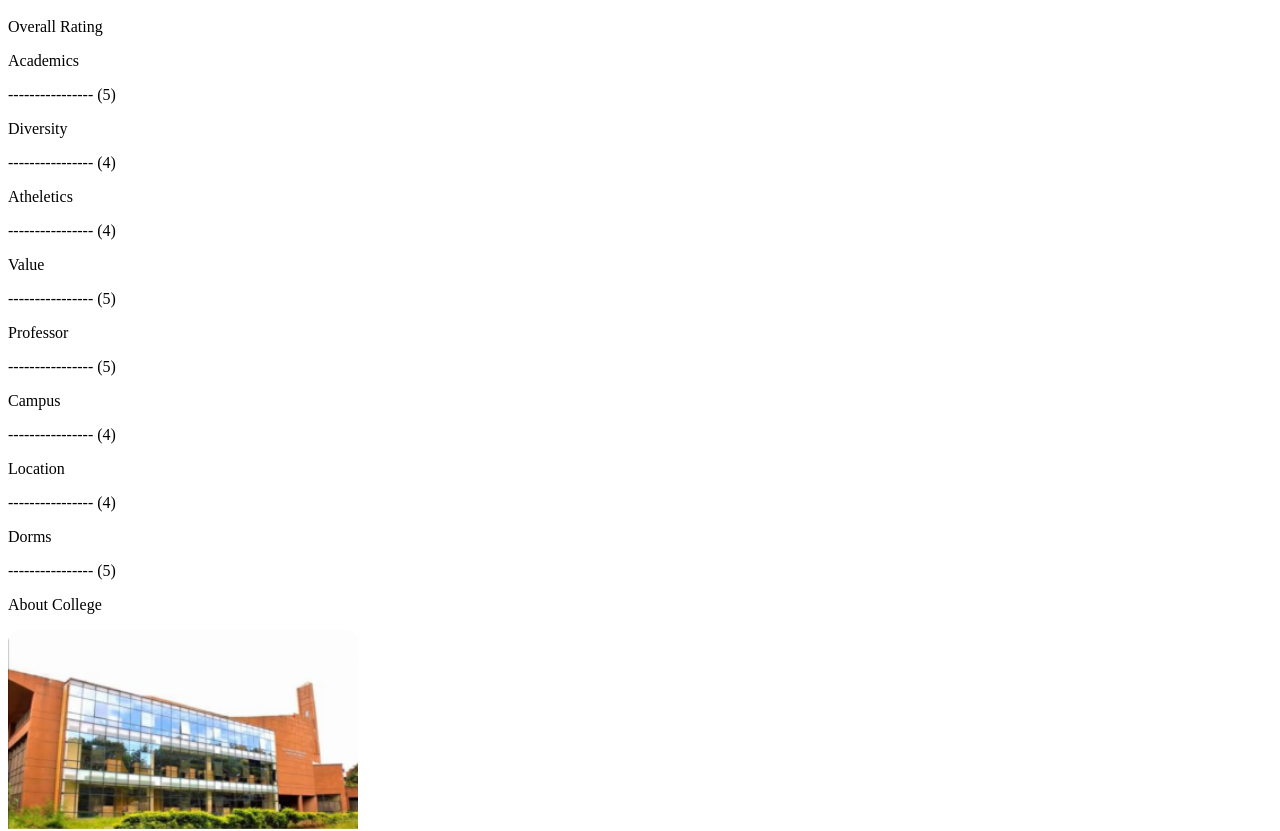
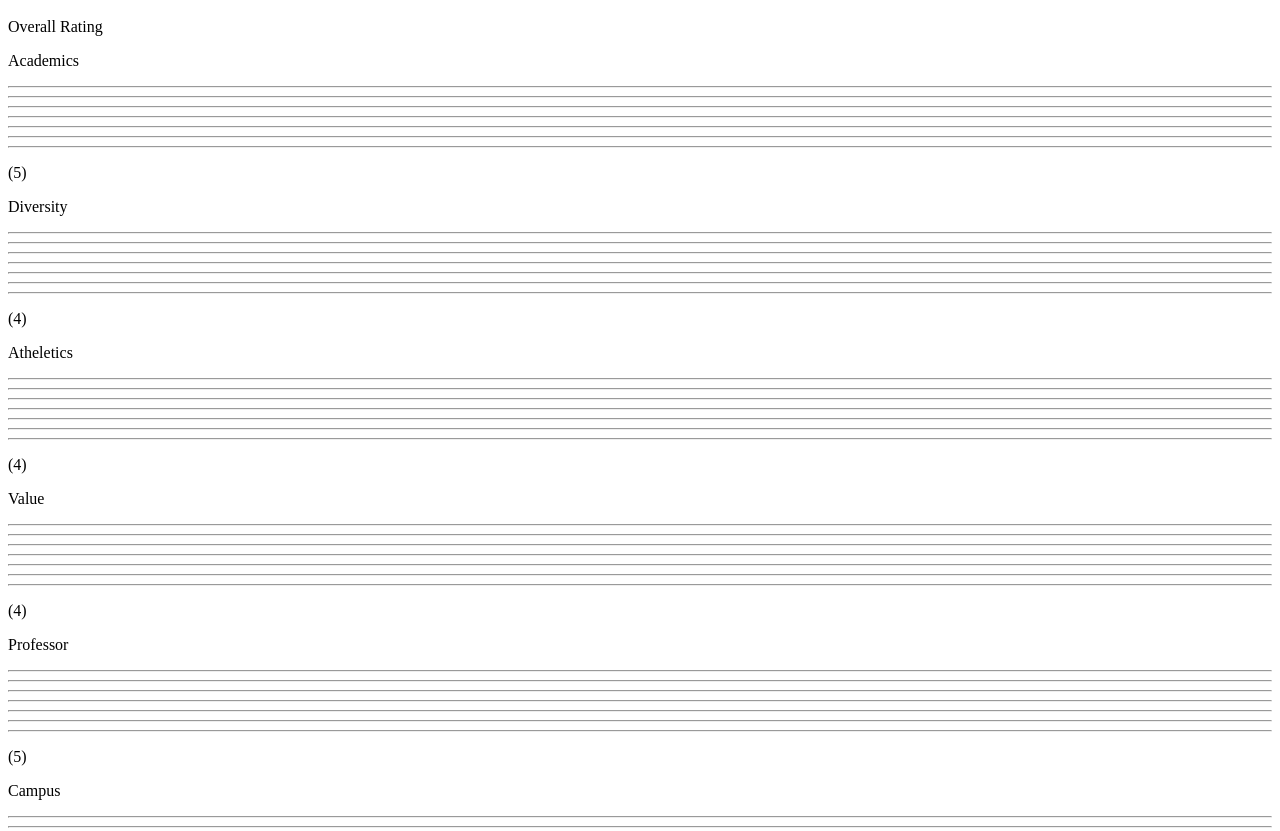
Before and after one commit to reactexcel/stulink, a Next.js app: page /college in a window 1280 px wide. Shown: the part 1700-2531 px from the top of the page. Built offline with nearby package versions, Linux system fonts and the light colour scheme.

Commit message:
rating bar

```diff
--- a/Components/College/Rating.js
+++ b/Components/College/Rating.js
@@ -1,4 +1,5 @@
 import React from "react";
+import RatingBar from "../Common/RatingBar";
 
 const Rating = () => {
   return (
@@ -14,16 +15,33 @@ const Rating = () => {
           <p>Overall Rating</p>
         </div>
         <div className="col-span-3 mx-4">
-          <div className="my-4 flex justify-between"><p>Academics</p> <p className="text-green-550 font-black">---------------- (5)</p></div>
-          <div className="my-4 flex justify-between"><p>Diversity</p> <p> ---------------- (4)</p></div>
-          <div className="my-4 flex justify-between"><p>Atheletics</p> <p>---------------- (4)</p></div>
-          <div className="my-4 flex justify-between"><p>Value</p> <p>---------------- (5)</p></div>
+          <div className="my-4 flex justify-between">
+            <p className="pt-4">Academics</p>{" "}
+            <RatingBar rating={5} />
+          </div>
+          <div className="my-4 flex justify-between">
+            <p className="pt-4">Diversity</p> <RatingBar rating={4} />
+          </div>
+          <div className="my-4 flex justify-between">
+            <p className="pt-4">Atheletics</p> <RatingBar rating={4} />
+          </div>
+          <div className="my-4 flex justify-between">
+            <p className="pt-4">Value</p> <RatingBar rating={4} />
+          </div>
         </div>
         <div className="col-span-3 mx-4">
-          <div className="my-4 flex justify-between"><p>Professor</p> <p>---------------- (5)</p></div>
-          <div className="my-4 flex justify-between"><p>Campus</p> <p>---------------- (4)</p></div>
-          <div className="my-4 flex justify-between"><p>Location</p> <p>---------------- (4)</p></div>
-          <div className="my-4 flex justify-between"><p>Dorms</p> <p>---------------- (5)</p></div>
+          <div className="my-4 flex justify-between">
+            <p className="pt-4">Professor</p> <RatingBar rating={5} />
+          </div>
+          <div className="my-4 flex justify-between">
+            <p className="pt-4">Campus</p> <RatingBar rating={4} />
+          </div>
+          <div className="my-4 flex justify-between">
+            <p className="pt-4">Location</p> <RatingBar rating={4} />
+          </div>
+          <div className="my-4 flex justify-between">
+            <p className="pt-4">Dorms</p> <RatingBar rating={5} />
+          </div>
         </div>
       </div>
     </div>
--- /dev/null
+++ b/Components/Common/RatingBar.js
@@ -0,0 +1,35 @@
+import React from "react";
+
+const RatingBar = ({rating = 5 }) => {
+  return (
+    <div>
+        <div className={`h-1 w-1 p-2 rounded-full border-green-550 border-2 bg-white bg-opacity-80 relative top-6 left-${rating*8}`} />
+      <div className="flex justify-between">
+        <div>
+          <hr className="w-3 px-3 py-1 bg-green-100 mt-2 rounded-l-full" />
+        </div>
+        <div>
+          <hr className="w-3 px-3 py-1 bg-green-200 mt-2" />
+        </div>
+        <div>
+          <hr className="w-3 px-3 py-1 bg-green-300 mt-2" />
+        </div>
+        <div>
+          <hr className="w-3 px-3 py-1 bg-green-400 mt-2" />
+        </div>
+        <div>
+          <hr className="w-3 px-3 py-1 bg-green-500 mt-2" />
+        </div>
+        <div>
+          <hr className="w-3 px-3 py-1 bg-green-600 mt-2" />
+        </div>
+        <div>
+          <hr className="w-3 px-3 py-1 bg-green-700 mt-2 rounded-r-full" />
+        </div>
+        <p className="my-auto ml-3">({rating})</p>
+      </div>
+    </div>
+  );
+};
+
+export default RatingBar;
```
